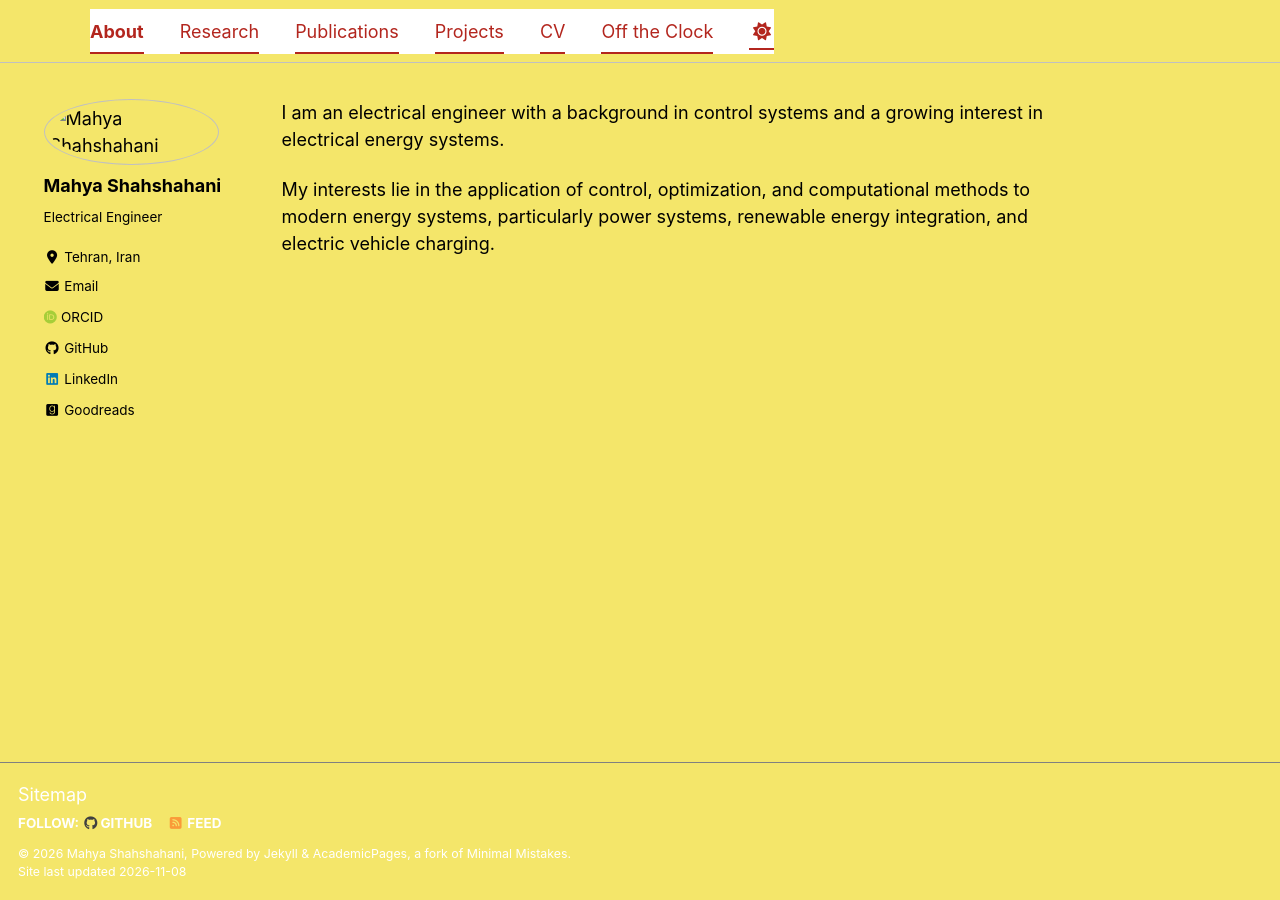
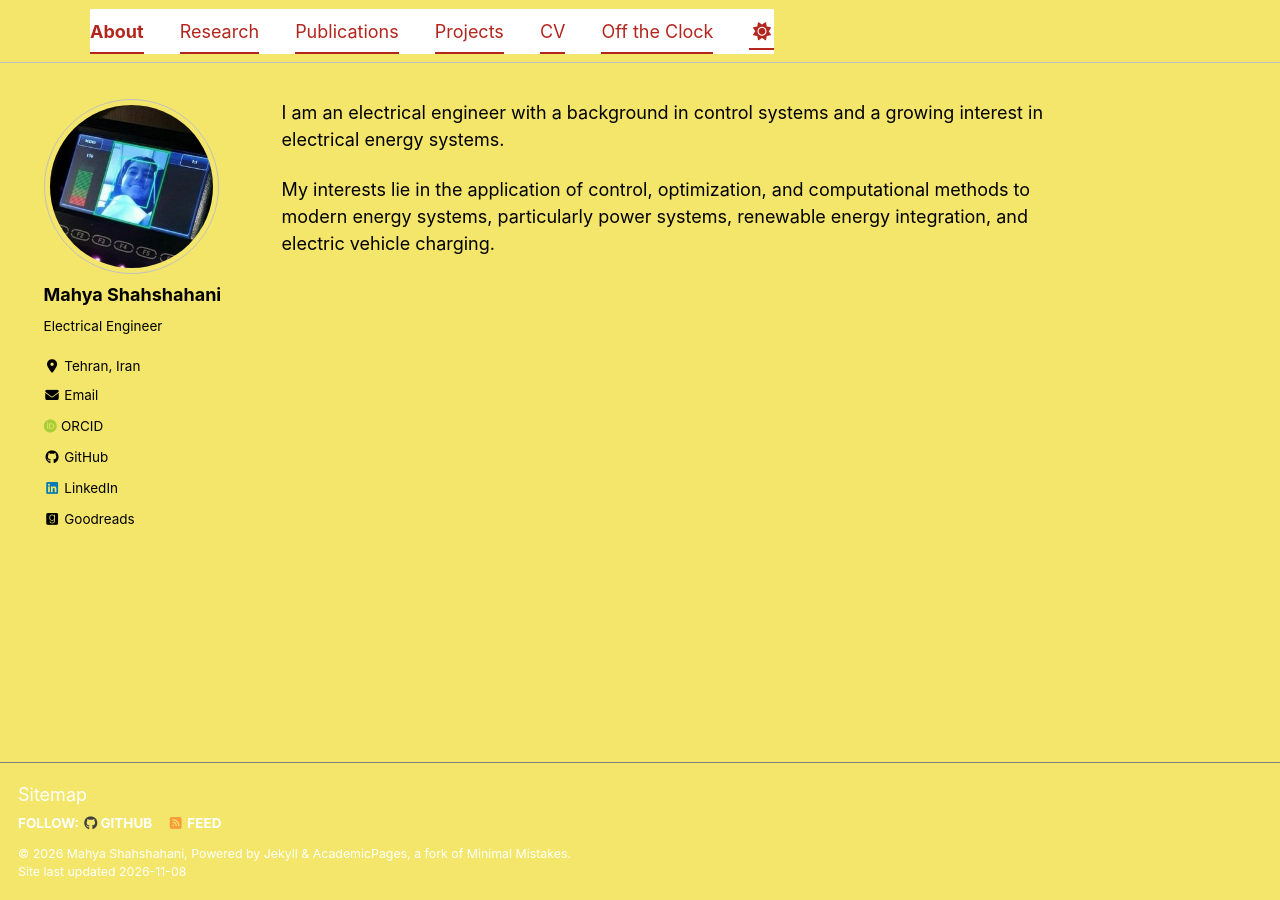
Before and after one commit to mahya-sh/mahya-sh.github.io, a Jekyll site: the page built from _pages/about.md, in a window 1280 px wide. Built offline with Jekyll 4.4.1, drawn with Linux system fonts in a browser that asks for light colours; some web fonts are replaced; a script bundle is joined from its source files by our own code; library files that are not in the unit come from our copies.

Commit message:
Update avatar path in configuration file

```diff
--- a/_config.yml
+++ b/_config.yml
@@ -23,7 +23,7 @@ repository               : "mahya-sh/mahya-sh.github.io"
 #               Additional customization can be done by editing /_includes/author-profile.html
 author:
   # Biographic information
-  avatar           : "profile.png"
+  avatar           : "/images/profile.png"
   name             : "Mahya Shahshahani"
   pronouns         : "she/her"
   bio              : "B.Sc. Electrical Engineering (Control Systems), University of Tehran. Interested in machine learning, control systems, and intelligent energy systems."
```
